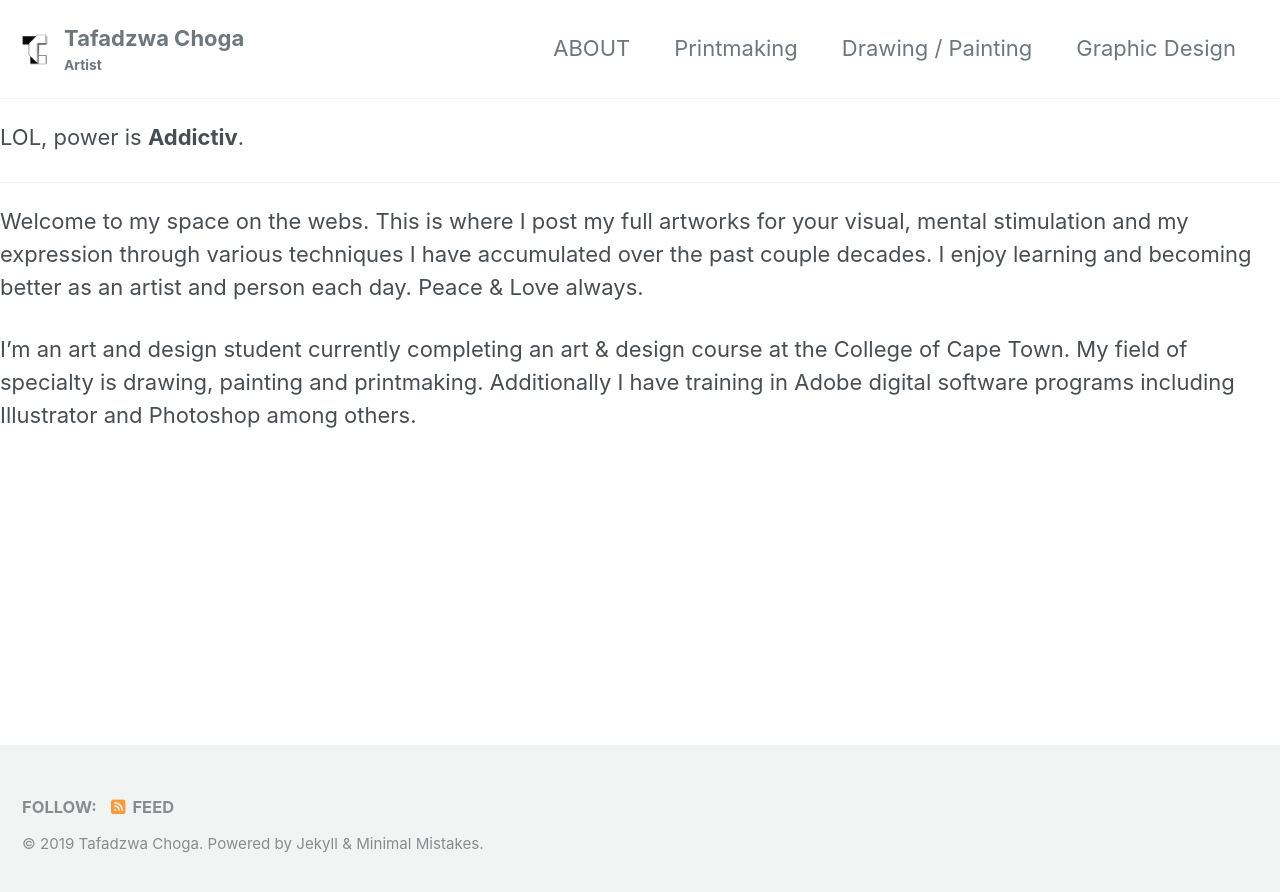
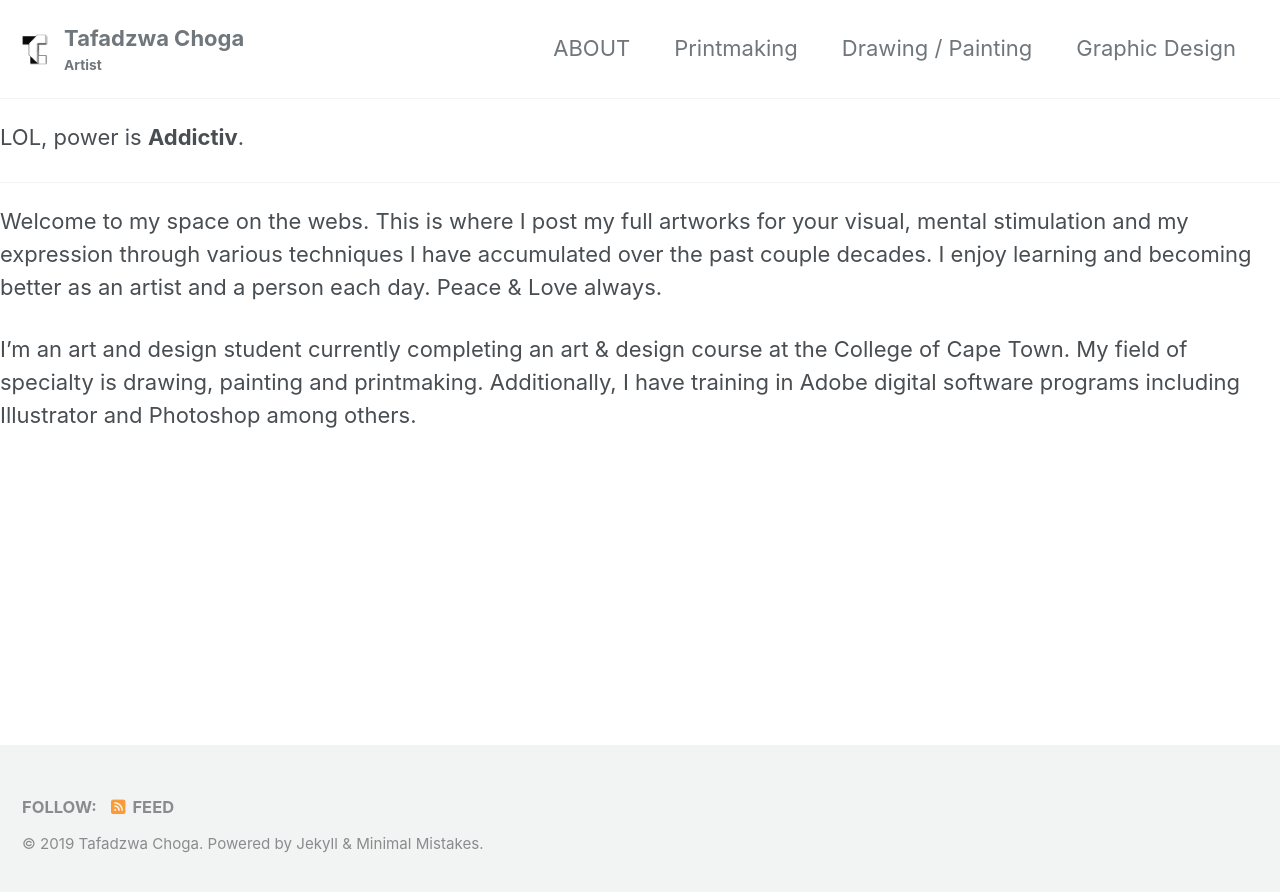
Before and after one commit to tafadzwachoga/tafadzwachoga.github.io, a Jekyll site: the page built from _pages/about.md, in a window 1280 px wide. Shown: the top 892 px of the page. Built offline with Jekyll 4.4.1, drawn with Linux system fonts in a browser that asks for light colours; cached includes are drawn as plain includes; nearby versions of some CDN libraries; our own code applies the rules of GitHub Pages for plain Markdown files.

```diff
--- a/_pages/about.md
+++ b/_pages/about.md
@@ -11,6 +11,6 @@ header:
 ---
 
    Welcome to my space on the webs. This is where I post my full artworks for your visual, mental stimulation and my expression through various techniques I have accumulated over the past couple decades.
-   I enjoy learning and becoming better as an artist and person each day. Peace & Love always.
+   I enjoy learning and becoming better as an artist and a person each day. Peace & Love always.
 
-   I'm an art and design student currently completing an art & design course at the College of Cape Town. My field of specialty is drawing, painting and printmaking. Additionally I have training in Adobe digital software programs including Illustrator and Photoshop among others.
+   I'm an art and design student currently completing an art & design course at the College of Cape Town. My field of specialty is drawing, painting and printmaking. Additionally, I have training in Adobe digital software programs including Illustrator and Photoshop among others.
```
